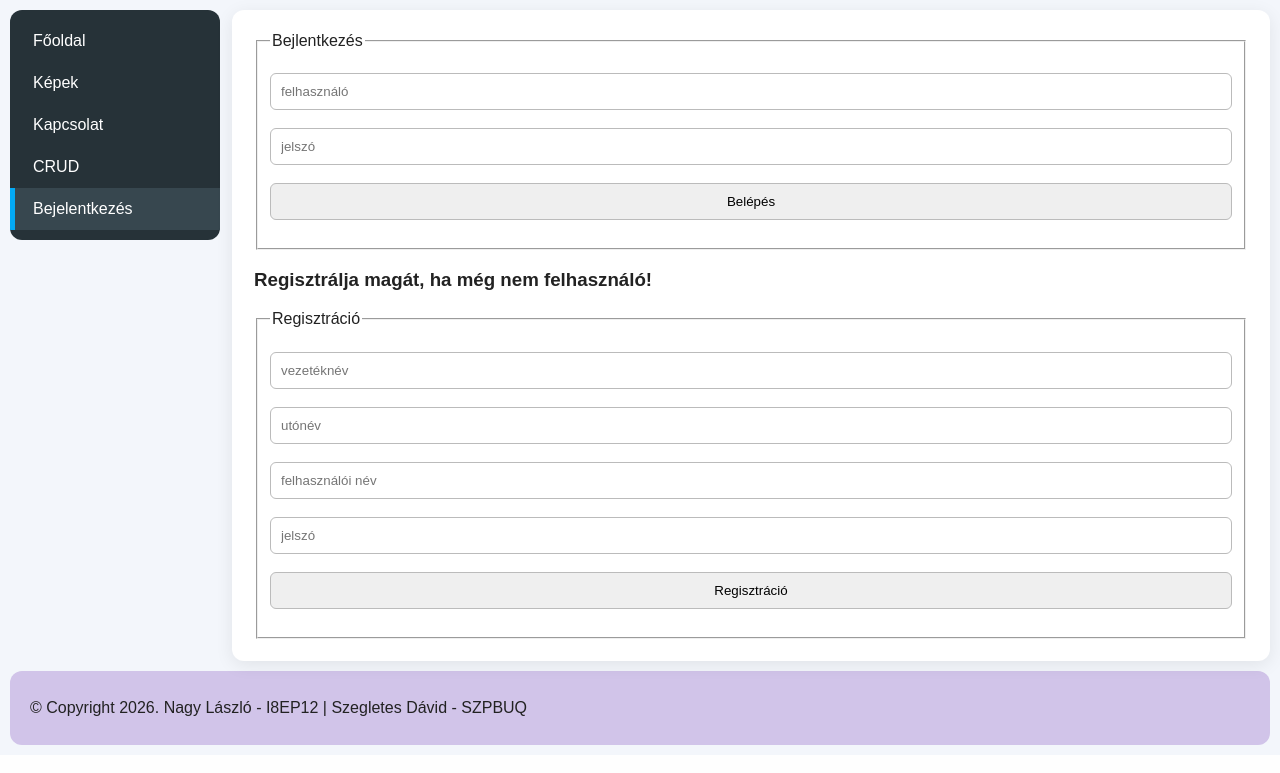
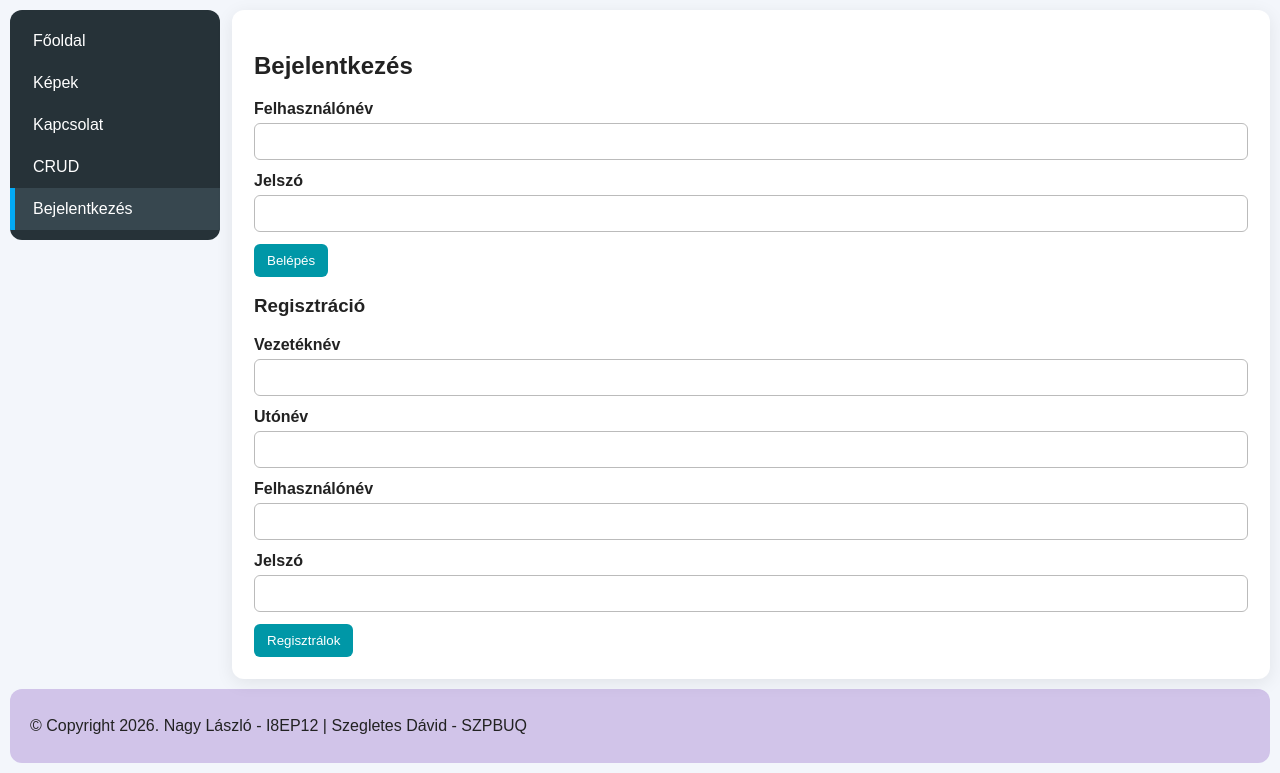
Before and after one commit to Khoiyo/davidnaknemtetszettanev, a PHP site: page /belepes in a window 1280 px wide. Shown: the part 160-933 px from the top of the page. Before the commit the page ends 905 px from the top, so only its background shows below. Run offline with PHP 8.4, Linux system fonts and the light colour scheme.

Commit message:
belépes html kész

```diff
--- a/templates/pages/belepes.tpl.php
+++ b/templates/pages/belepes.tpl.php
@@ -1,23 +1,14 @@
-    <form action = "belep" method = "post">
-      <fieldset>
-        <legend>Bejlentkezés</legend>
-        <br>
-        <input type="text" name="felhasznalo" placeholder="felhasználó" required><br><br>
-        <input type="password" name="jelszo" placeholder="jelszó" required><br><br>
-        <input type="submit" name="belepes" value="Belépés">
-        <br>&nbsp;
-      </fieldset>
-    </form>
-    <h3>Regisztrálja magát, ha még nem felhasználó!</h2>
-    <form action = "regisztral" method = "post">
-      <fieldset>
-        <legend>Regisztráció</legend>
-        <br>
-        <input type="text" name="vezeteknev" placeholder="vezetéknév" required><br><br>
-        <input type="text" name="utonev" placeholder="utónév" required><br><br>
-        <input type="text" name="felhasznalo" placeholder="felhasználói név" required><br><br>
-        <input type="password" name="jelszo" placeholder="jelszó" required><br><br>
-        <input type="submit" name="regisztracio" value="Regisztráció">
-        <br>&nbsp;
-      </fieldset>
-    </form>
+<h2>Bejelentkezés</h2>
+<form method="post" action="belep">
+<div class="form-row"><label for="felhasznalo">Felhasználónév</label><input id="felhasznalo" name="felhasznalo" required></div>
+<div class="form-row"><label for="jelszo">Jelszó</label><input id="jelszo" name="jelszo" type="password" required></div>
+<button type="submit">Belépés</button>
+</form>
+<h3>Regisztráció</h3>
+<form method="post" action="regisztral">
+<div class="form-row"><label>Vezetéknév</label><input name="vezeteknev" required></div>
+<div class="form-row"><label>Utónév</label><input name="utonev" required></div>
+<div class="form-row"><label>Felhasználónév</label><input name="felhasznalo" maxlength="12" required></div>
+<div class="form-row"><label>Jelszó</label><input name="jelszo" type="password" required></div>
+<button type="submit">Regisztrálok</button>
+</form>
```
